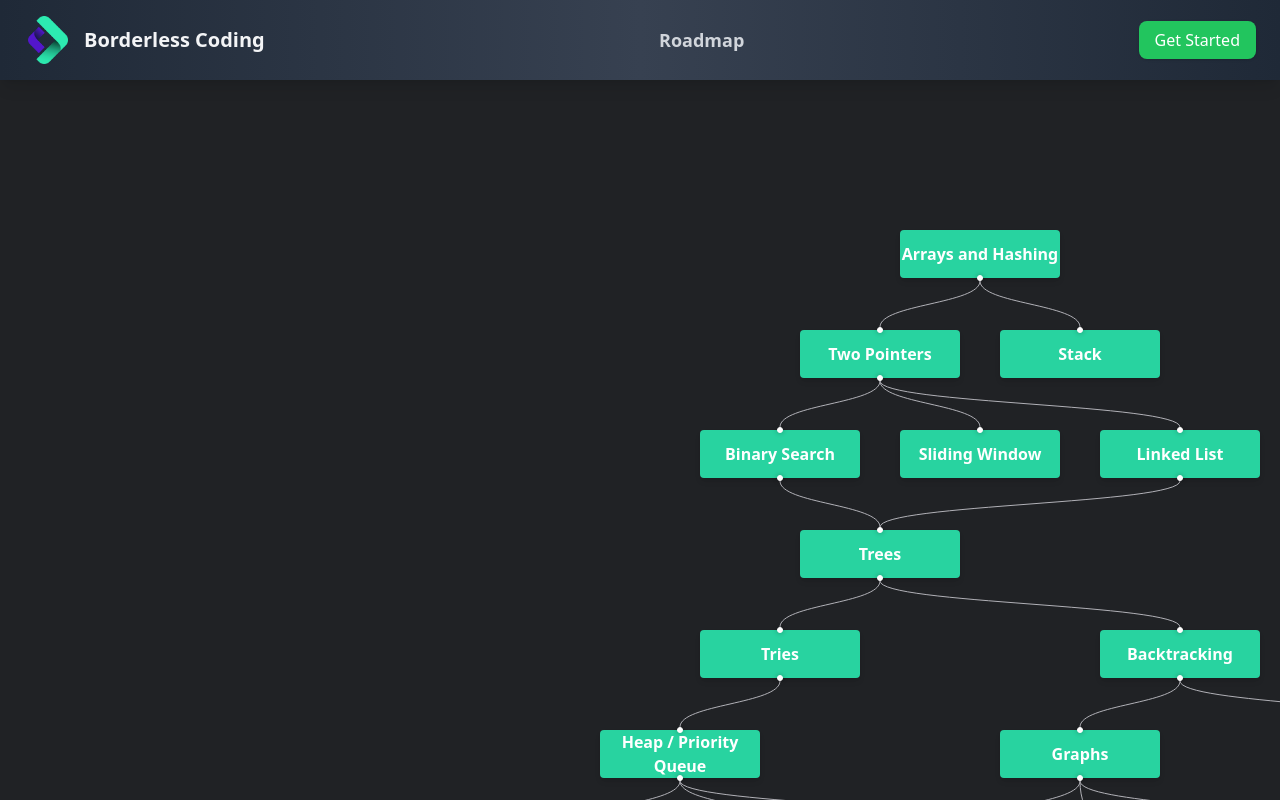
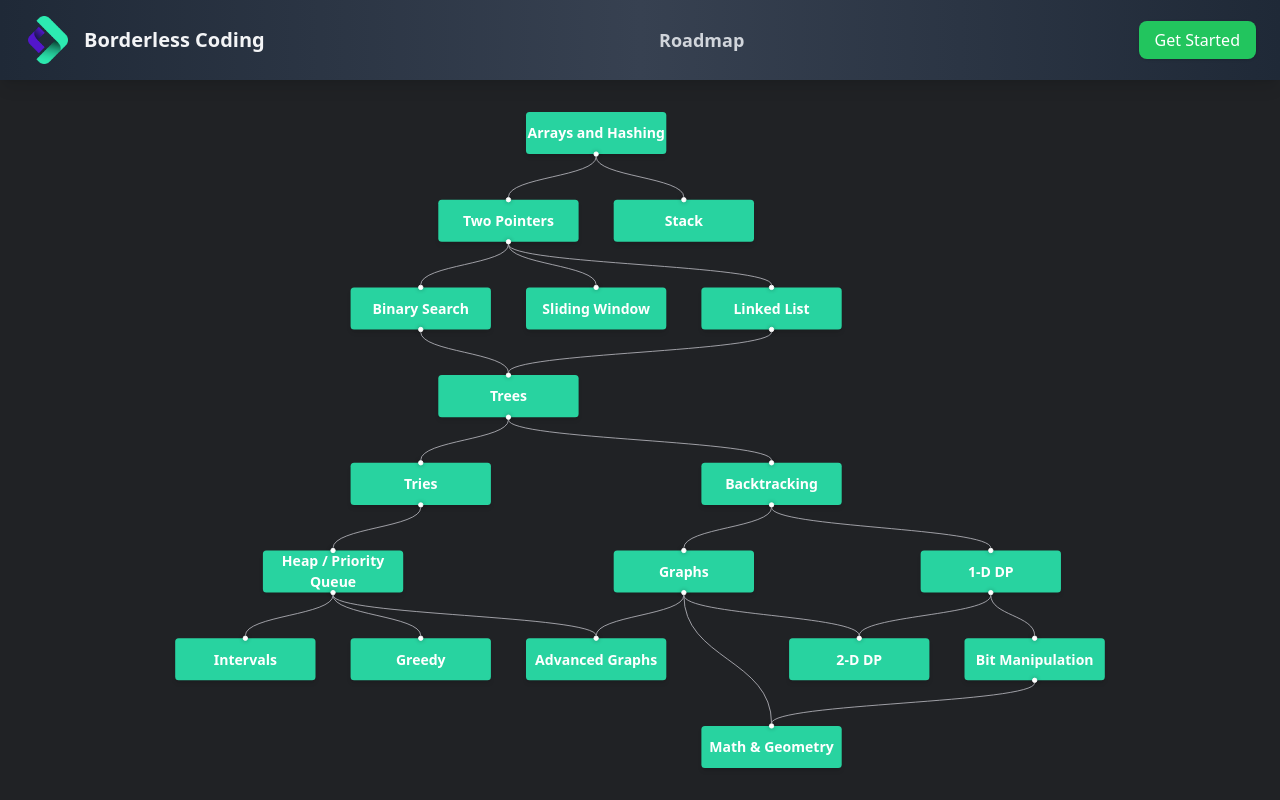
Before and after one commit to ProgramadoresSemPatria/NEUROMANCERS-module-code-breakers, a React (Vite) app: page /roadmap in a window 1280 px wide. Built offline with nearby package versions, Linux system fonts and the light colour scheme.

Commit message:
style: centralized with fitView all the cards of roadmap

```diff
--- a/src/components/Roadmap/Roadmap.tsx
+++ b/src/components/Roadmap/Roadmap.tsx
@@ -29,7 +29,7 @@ const Roadmap: React.FC = () => {
 	const onConnect = useCallback(
 		(params: Edge | Connection) => setEdges((eds) => addEdge(params, eds)),
 		[setEdges]
-	);
+);
 
 	return (
 		<div className="pt-20 w-full h-screen">
@@ -43,7 +43,7 @@ const Roadmap: React.FC = () => {
 				nodeTypes={nodeTypes}
 				style={roadmapStyle}
 				nodesConnectable={false}
-				defaultViewport={{ x: 900, y: 150, zoom: 1 }}
+				fitView
 			/>
 		</div>
 	);
```
